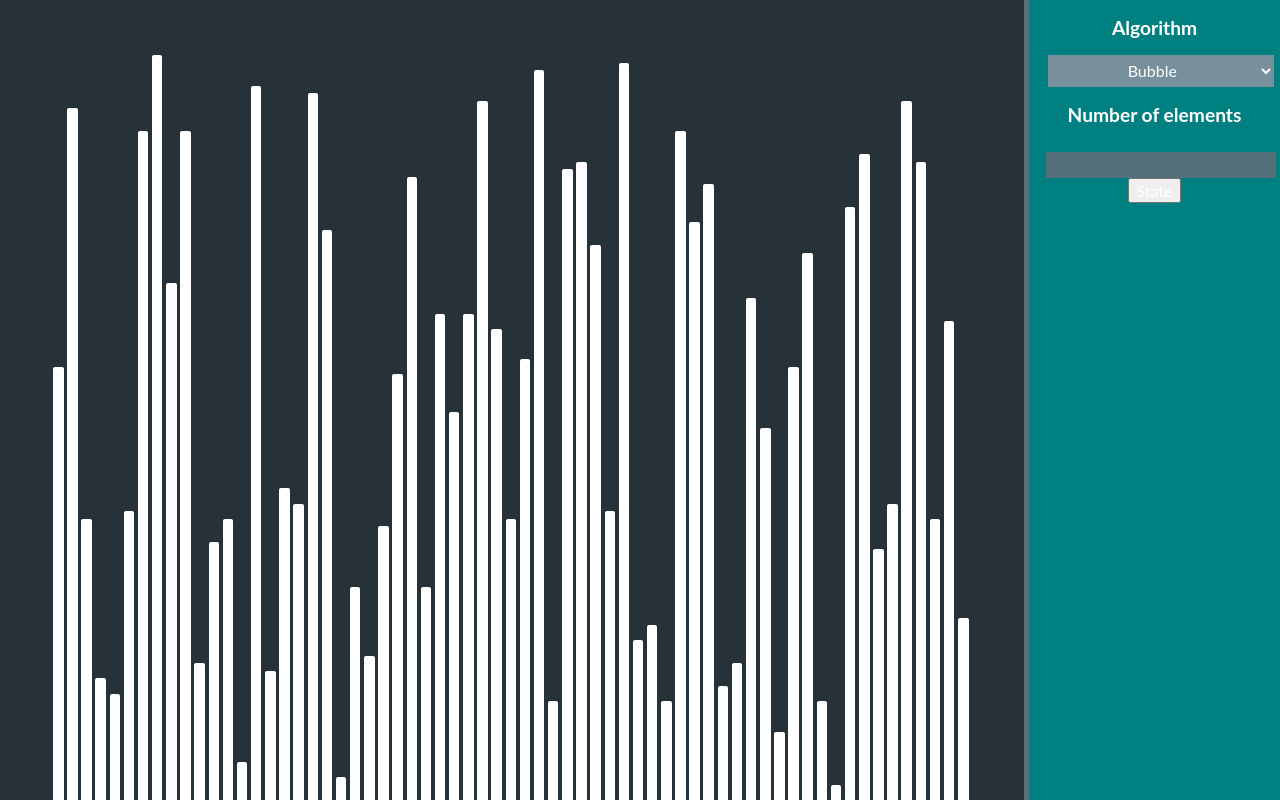
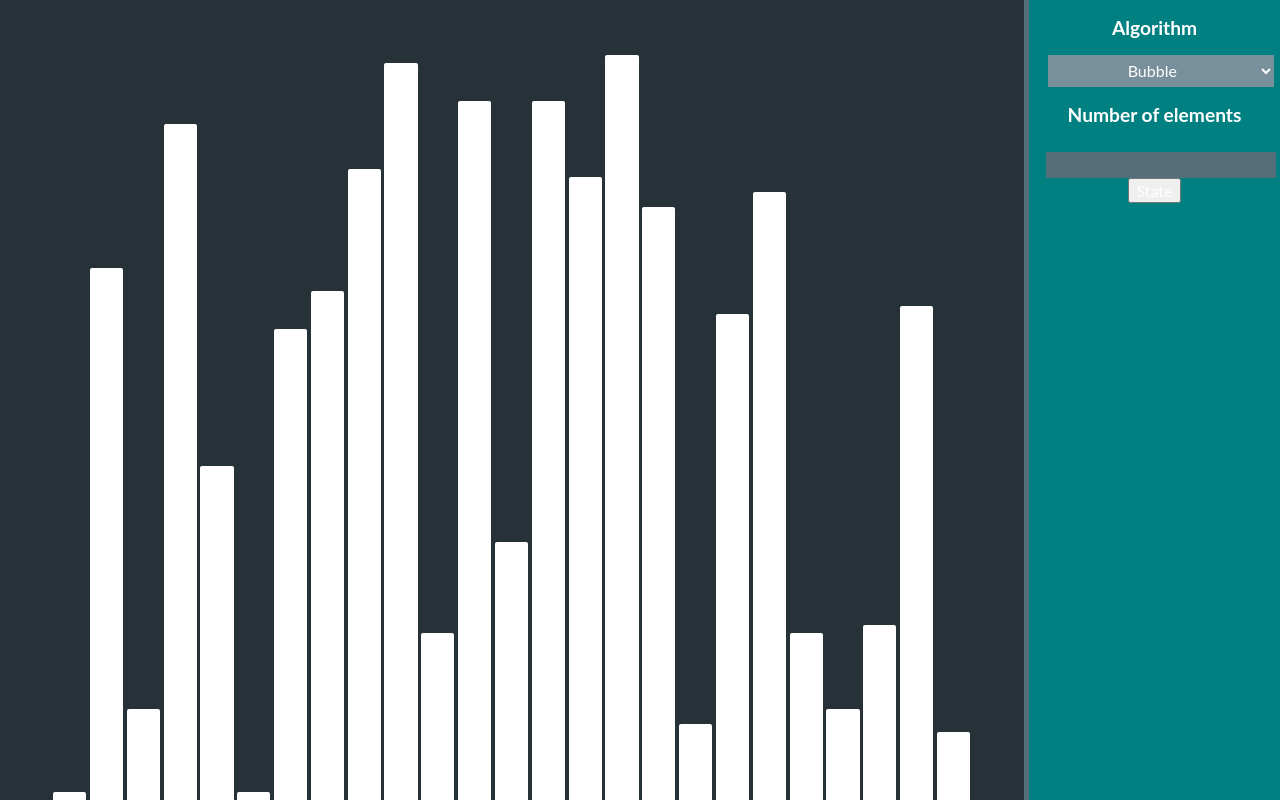
Before and after one commit to mbruty/Sorting-visualiser, a React (Create React App) app: page / in a window 1280 px wide. Built offline with nearby package versions, Linux system fonts and the light colour scheme.

Commit message:
Allowing user to set number of elements

```diff
--- a/src/App.css
+++ b/src/App.css
@@ -71,7 +71,6 @@ input:focus{
   border-radius: 2px 2px 0px 0px;
   display: inline-block;
   align-self: end;
-  height: 15%;
   margin-right: 0.2%;
   margin-left: 0.2%;
   display: flex;
--- a/src/App.js
+++ b/src/App.js
@@ -7,14 +7,25 @@ class App extends React.Component {
   constructor(props){
     super(props);
     this.state = {
-      data: [57,91,37,16,14,38,88,98,68,88,18,34,37,5,94,17,41,39,93,75,3,28,19,36,56,82,28,64,51,64,92,62,37,58,96,13,83,84,73,38,97,21,23,13,88,76,81,15,18,66,49,9,57,72,13,2,78,85,33,39,92,84,37,63,24],
       algorithm: 'Bubble',
-      samples: 25
+      samples: 25,
+      data: []
     }
+
+    this.state.data = this.randList(this.state.samples);
 
     this.onChange = this.onChange.bind(this);
     this.showState = this.showState.bind(this);
+    this.randList = this.randList.bind(this);
     this.handleChange = this.handleChange.bind(this);
+  }
+
+  randList(nItems){
+    let arr = [];
+    for(let i = 0; i < nItems; ++i){
+      arr.push(Math.floor(Math.random() * 100));
+    }
+    return arr;
   }
 
   onChange(){
@@ -25,7 +36,8 @@ class App extends React.Component {
     let {value, min, max} = e.target;
     value = Math.max(Number(min), Math.min(Number(max), Number(value)));
     e.target.value = value;
-    this.setState({ ...this.state, samples: Number(value) });
+    let newList = this.randList(value);
+    this.setState({ ...this.state, samples: Number(value), data: newList});
   }
 
   showState(){
--- a/src/ContentBox.js
+++ b/src/ContentBox.js
@@ -2,19 +2,14 @@ import React, { Component } from 'react'
 
 export default class ContentBox extends Component {
 
-    constructor(props){
-        super(props);
-        this.state = {
-            data: props.data
-        }
-    }
     render() {
+        const data = this.props.data;
+        const elementWidth = 100 / data.length - 0.4;
         return (
             <div className="content-box">
                 <div className="bar-pannel">
-                    {this.state.data.map(element => {
-                        console.log(`${100 / this.state.data.length - 0.4}`)
-                        return <div className="bar" style={{width: `${100 / this.state.data.length - 0.4}%`, height: `${element}%`}}/>
+                    {data.map(element => {
+                        return <div className="bar" style={{width: `${elementWidth}%`, height: `${element}%`}}/>
                     })}
                 </div>
             </div>
```
